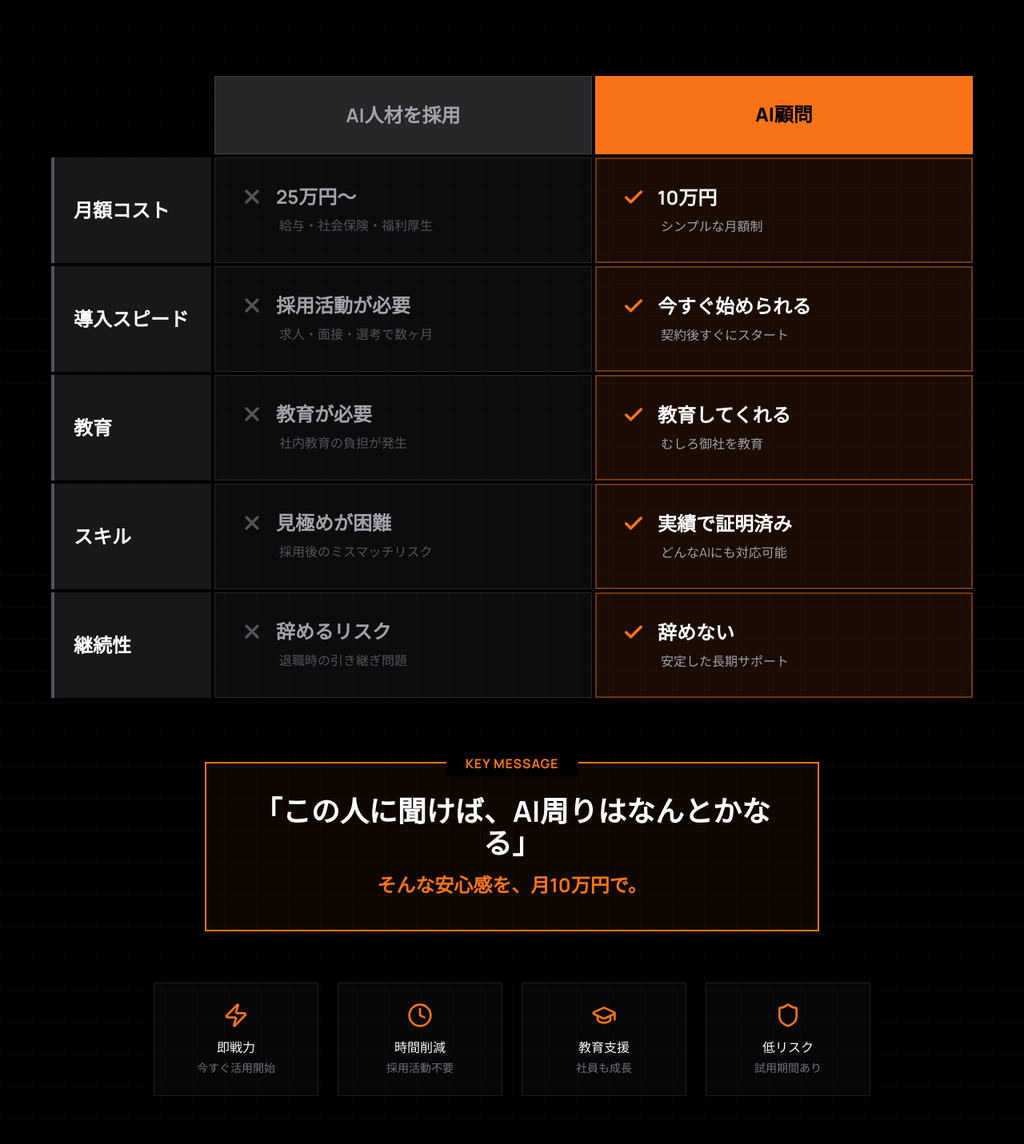
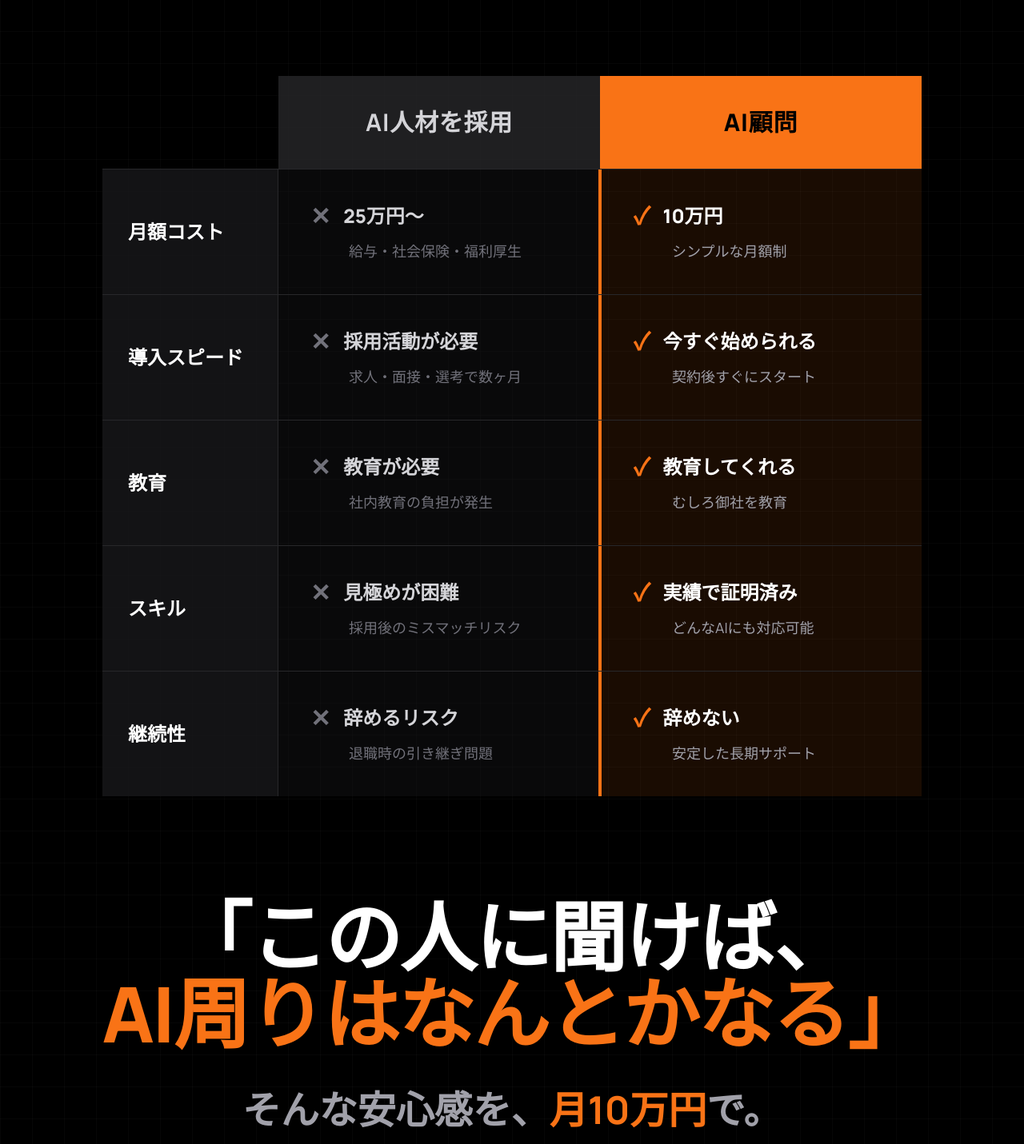
Before and after one commit to shunsuke-tnk/AI-komon-KENSETSU, a React (Vite) app: page / in a window 1280 px wide. Shown: the part 7459-8890 px from the top of the page at 80% size. Built offline with nearby package versions, Linux system fonts and the light colour scheme.

Commit message:
キーフレーズデザイン更新

```diff
--- a/components/ConceptSection.tsx
+++ b/components/ConceptSection.tsx
@@ -1,6 +1,5 @@
 import React from 'react';
 import { Section } from './ui/Section';
-import { X, Check, Zap, Clock, GraduationCap, Shield } from 'lucide-react';
 
 const comparisonData = [
   {
@@ -52,83 +51,57 @@ export const ConceptSection: React.FC = () => {
       </div>
 
       {/* High-Impact Comparison Table */}
-      <div className="max-w-6xl mx-auto">
+      <div className="max-w-5xl mx-auto">
         {/* Header Row */}
-        <div className="grid grid-cols-[140px_1fr_1fr] md:grid-cols-[200px_1fr_1fr] gap-1 mb-1">
-          <div></div>
-          <div className="text-center py-6 md:py-8 bg-zinc-800 border border-zinc-700">
-            <span className="text-zinc-400 font-bold text-xl md:text-2xl">AI人材を採用</span>
+        <div className="flex">
+          <div className="w-[160px] md:w-[220px] shrink-0"></div>
+          <div className="flex-1 text-center py-8 md:py-10 bg-zinc-800/80">
+            <span className="text-zinc-300 font-bold text-2xl md:text-3xl tracking-wide">AI人材を採用</span>
           </div>
-          <div className="text-center py-6 md:py-8 bg-orange-500">
-            <span className="text-black font-black text-xl md:text-2xl">AI顧問</span>
+          <div className="flex-1 text-center py-8 md:py-10 bg-orange-500">
+            <span className="text-black font-black text-2xl md:text-3xl tracking-wide">AI顧問</span>
           </div>
         </div>
 
         {/* Data Rows */}
         {comparisonData.map((row, index) => (
-          <div key={index} className="grid grid-cols-[140px_1fr_1fr] md:grid-cols-[200px_1fr_1fr] gap-1 mb-1">
+          <div key={index} className="flex border-t border-zinc-800">
             {/* Label */}
-            <div className="flex items-center justify-start py-6 md:py-8 px-4 md:px-6 bg-zinc-900 border-l-4 border-l-zinc-600">
-              <span className="text-lg md:text-2xl font-bold text-white">{row.label}</span>
+            <div className="w-[160px] md:w-[220px] shrink-0 flex items-center py-8 md:py-10 px-5 md:px-8 bg-zinc-900/80 border-r border-zinc-800">
+              <span className="text-xl md:text-2xl font-black text-white leading-tight">{row.label}</span>
             </div>
 
             {/* Hiring - Negative */}
-            <div className="py-6 md:py-8 px-4 md:px-8 bg-zinc-900/50 border border-zinc-800">
-              <div className="flex items-center gap-3 md:gap-4 mb-2">
-                <X className="text-zinc-600 shrink-0" size={28} strokeWidth={3} />
-                <span className="text-zinc-400 font-bold text-lg md:text-2xl">{row.hiring}</span>
+            <div className="flex-1 py-8 md:py-10 px-5 md:px-10 bg-zinc-900/40">
+              <div className="flex items-center gap-4 mb-3">
+                <span className="text-zinc-500 text-2xl md:text-3xl font-bold">✕</span>
+                <span className="text-zinc-300 font-black text-xl md:text-2xl leading-tight">{row.hiring}</span>
               </div>
-              <p className="text-zinc-600 text-sm md:text-base pl-10 md:pl-12">{row.hiringNote}</p>
+              <p className="text-zinc-500 text-base md:text-lg pl-10 md:pl-12">{row.hiringNote}</p>
             </div>
 
             {/* Advisor - Positive */}
-            <div className="py-6 md:py-8 px-4 md:px-8 bg-orange-500/10 border-2 border-orange-500/40">
-              <div className="flex items-center gap-3 md:gap-4 mb-2">
-                <Check className="text-orange-500 shrink-0" size={28} strokeWidth={3} />
-                <span className="text-white font-bold text-lg md:text-2xl">{row.advisor}</span>
+            <div className="flex-1 py-8 md:py-10 px-5 md:px-10 bg-orange-500/10 border-l-4 border-orange-500">
+              <div className="flex items-center gap-4 mb-3">
+                <span className="text-orange-500 text-2xl md:text-3xl font-bold">✓</span>
+                <span className="text-white font-black text-xl md:text-2xl leading-tight">{row.advisor}</span>
               </div>
-              <p className="text-zinc-400 text-sm md:text-base pl-10 md:pl-12">{row.advisorNote}</p>
+              <p className="text-zinc-400 text-base md:text-lg pl-10 md:pl-12">{row.advisorNote}</p>
             </div>
           </div>
         ))}
       </div>
 
-      {/* Key Message */}
-      <div className="mt-20 max-w-3xl mx-auto">
-        <div className="border-2 border-orange-500 p-10 bg-orange-500/5 text-center relative">
-          <div className="absolute -top-4 left-1/2 -translate-x-1/2 bg-black px-6 py-1">
-            <span className="text-orange-500 font-bold text-base tracking-wider">KEY MESSAGE</span>
-          </div>
-          <p className="text-3xl md:text-4xl font-bold text-white leading-relaxed">
-            「この人に聞けば、<br className="md:hidden" />AI周りはなんとかなる」
+      {/* Key Message - Bold & Large */}
+      <div className="mt-24 md:mt-32 mb-8">
+        <div className="text-center">
+          <p className="text-5xl md:text-7xl lg:text-8xl font-black text-white leading-tight tracking-tight">
+            「この人に聞けば、<br />
+            <span className="text-orange-500">AI周りはなんとかなる」</span>
           </p>
-          <p className="text-2xl text-orange-500 font-bold mt-4">
-            そんな安心感を、月10万円で。
+          <p className="text-3xl md:text-4xl lg:text-5xl text-zinc-400 font-bold mt-8 md:mt-12">
+            そんな安心感を、<span className="text-orange-500">月10万円</span>で。
           </p>
-        </div>
-      </div>
-
-      {/* Benefits Icons */}
-      <div className="mt-16 grid grid-cols-2 md:grid-cols-4 gap-6 max-w-4xl mx-auto">
-        <div className="text-center p-6 border border-white/10 bg-zinc-900/30">
-          <Zap className="text-orange-500 mx-auto mb-3" size={32} />
-          <p className="text-base font-medium">即戦力</p>
-          <p className="text-sm text-zinc-500 mt-1">今すぐ活用開始</p>
-        </div>
-        <div className="text-center p-6 border border-white/10 bg-zinc-900/30">
-          <Clock className="text-orange-500 mx-auto mb-3" size={32} />
-          <p className="text-base font-medium">時間削減</p>
-          <p className="text-sm text-zinc-500 mt-1">採用活動不要</p>
-        </div>
-        <div className="text-center p-6 border border-white/10 bg-zinc-900/30">
-          <GraduationCap className="text-orange-500 mx-auto mb-3" size={32} />
-          <p className="text-base font-medium">教育支援</p>
-          <p className="text-sm text-zinc-500 mt-1">社員も成長</p>
-        </div>
-        <div className="text-center p-6 border border-white/10 bg-zinc-900/30">
-          <Shield className="text-orange-500 mx-auto mb-3" size={32} />
-          <p className="text-base font-medium">低リスク</p>
-          <p className="text-sm text-zinc-500 mt-1">試用期間あり</p>
         </div>
       </div>
     </Section>
```
